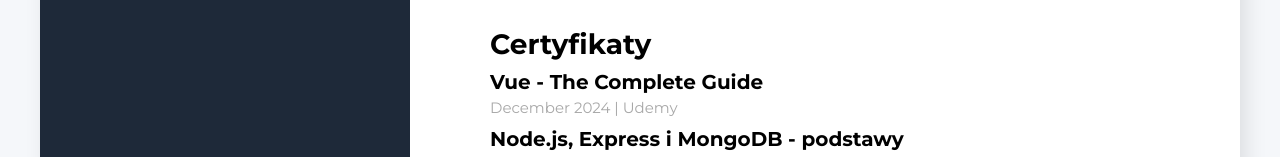
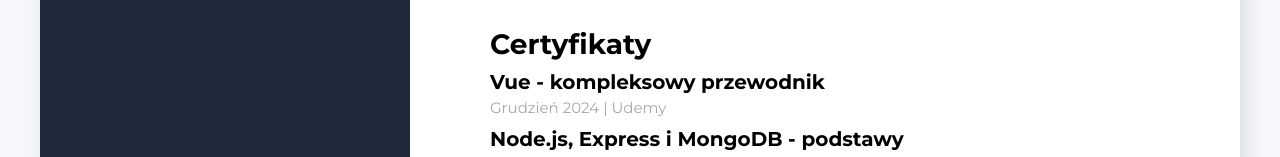
Before and after one commit to aurorahill/cv-pl-pdf, a plain HTML site: page index.html in a window 1280 px wide. Shown: the part 2238-2395 px from the top of the page. Drawn offline with Linux system fonts and the light colour scheme.

```diff
--- a/index.html
+++ b/index.html
@@ -223,8 +223,8 @@
 
         <div class="certificates">
           <h2 class="header-primary">Certyfikaty</h2>
-          <h4 class="course">Vue - The Complete Guide</h4>
-          <p class="job-date">December 2024 | Udemy</p>
+          <h4 class="course">Vue - kompleksowy przewodnik</h4>
+          <p class="job-date">Grudzień 2024 | Udemy</p>
           <h4 class="course">Node.js, Express i MongoDB - podstawy</h4>
           <p class="job-date">Lipiec 2024 | Udemy</p>
           <h4 class="course">Zaawansowane projekty w CSS i JavaScript</h4>
```
